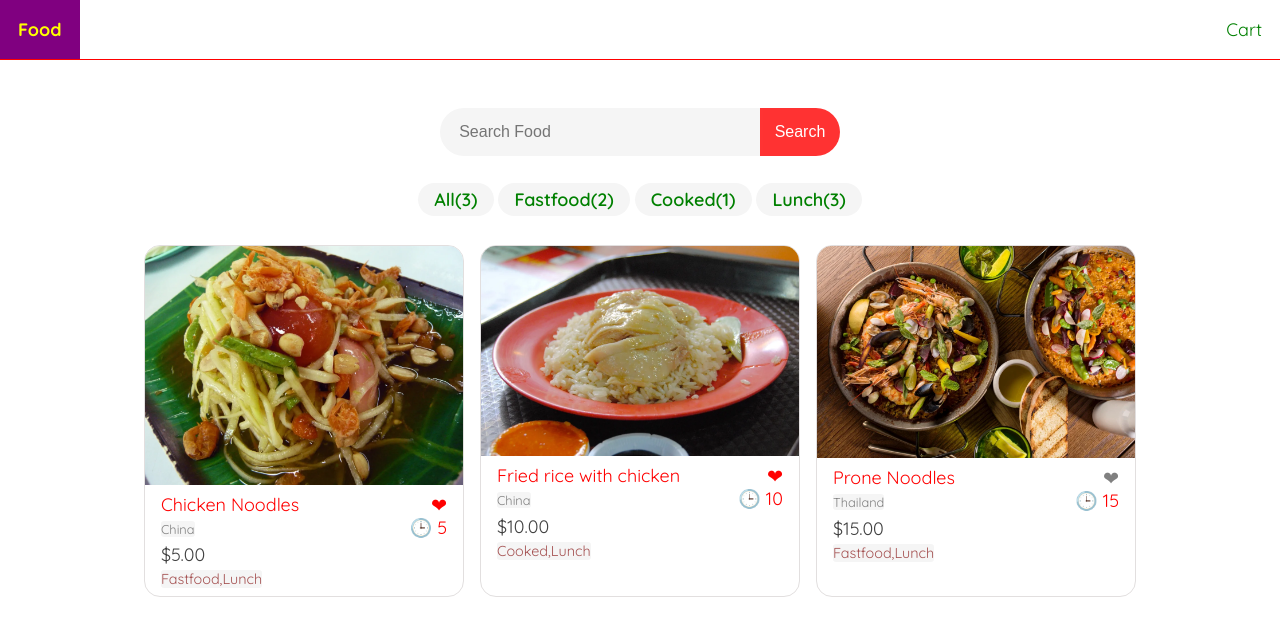
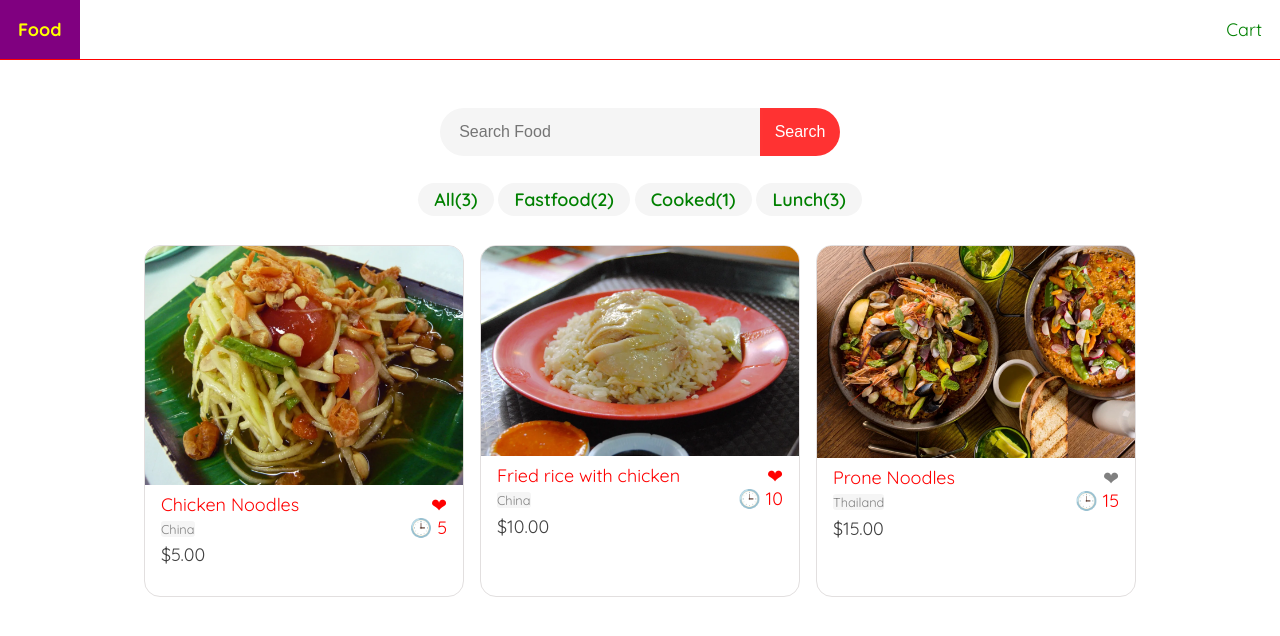
Before and after one commit to MarufarOcean/foodShop, an Angular app in the folder foodShop/: page / in a window 1280 px wide. Shown: the top 636 px of the page. Built offline with nearby package versions, Linux system fonts and the light colour scheme.

Commit message:
Fixed homepage design

```diff
--- a/foodShop/src/app/home/home.component.html
+++ b/foodShop/src/app/home/home.component.html
@@ -27,9 +27,9 @@
                 <div class="price">
                     <span>{{food.price|currency}}</span>
                 </div>
-                <div class="tag">
+                <!-- <div class="tag">
                     {{food.tags}}
-                </div>
+                </div> -->
             </div>
         </a>
     </li>
```
